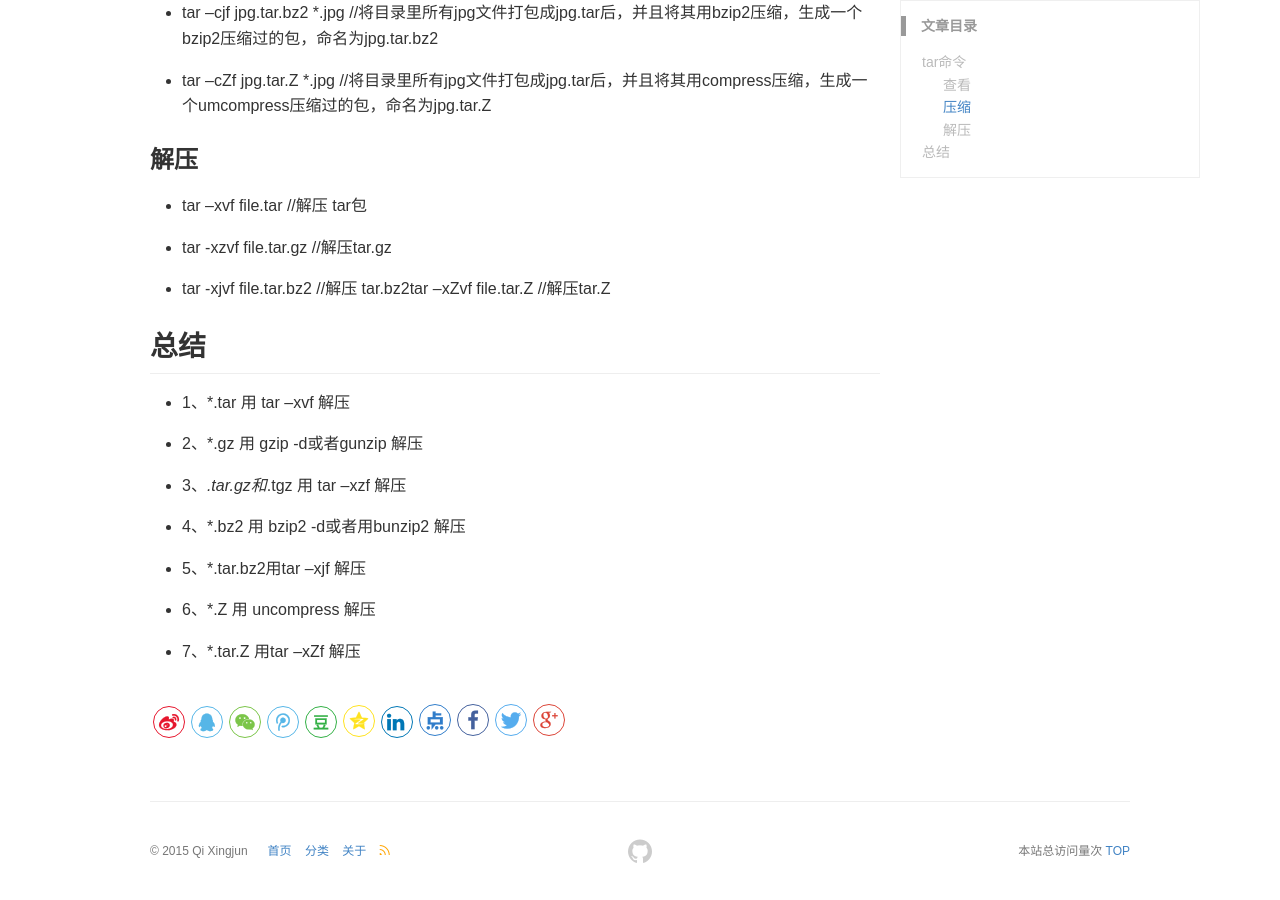
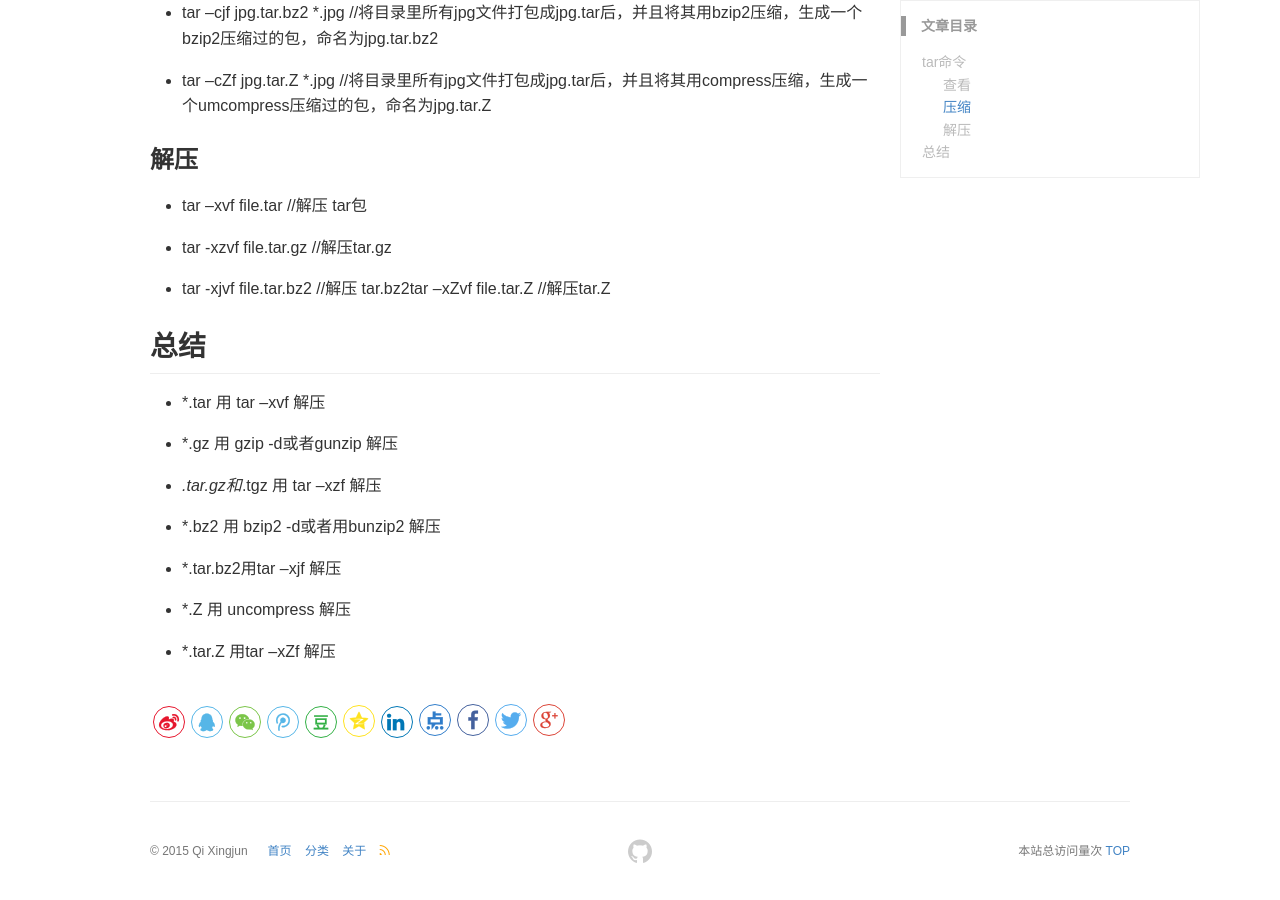
Before and after one commit to QiXingjun/QiXingjun.github.io, a Jekyll site: the page built from _posts/blog/2016-11-11-introduction-of-tar.md, in a window 1280 px wide and 900 px high, scrolled down 1400 px. Built offline with Jekyll 4.4.1, drawn with Linux system fonts in a browser that asks for light colours; comment, search, counter and statistics services are not loaded.

Commit message:
Update 2016-11-11-introduction-of-tar.md

```diff
--- a/_posts/blog/2016-11-11-introduction-of-tar.md
+++ b/_posts/blog/2016-11-11-introduction-of-tar.md
@@ -72,16 +72,16 @@ keywords: Ubuntu,tar,压缩
 
 ## 总结
 
-- 1、*.tar 用 tar –xvf 解压
+- *.tar 用 tar –xvf 解压
 
-- 2、*.gz 用 gzip -d或者gunzip 解压
+- *.gz 用 gzip -d或者gunzip 解压
 
-- 3、*.tar.gz和*.tgz 用 tar –xzf 解压
+- *.tar.gz和*.tgz 用 tar –xzf 解压
 
-- 4、*.bz2 用 bzip2 -d或者用bunzip2 解压
+- *.bz2 用 bzip2 -d或者用bunzip2 解压
 
-- 5、*.tar.bz2用tar –xjf 解压
+- *.tar.bz2用tar –xjf 解压
 
-- 6、*.Z 用 uncompress 解压
+- *.Z 用 uncompress 解压
 
-- 7、*.tar.Z 用tar –xZf 解压
+- *.tar.Z 用tar –xZf 解压
```
